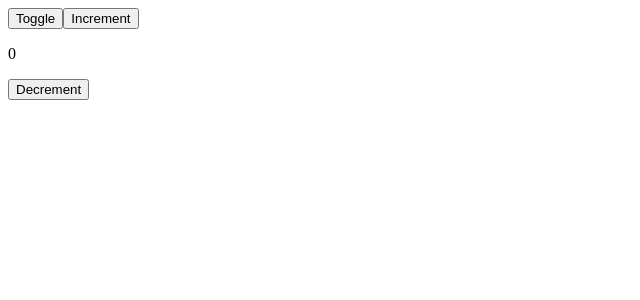
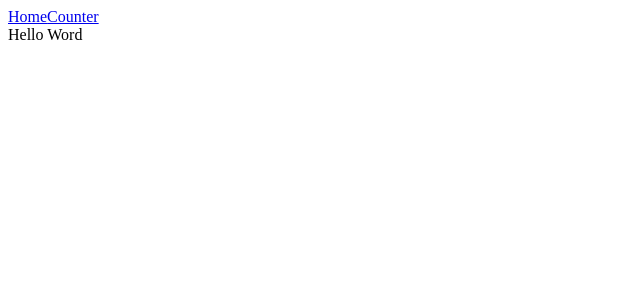
Before and after one commit to renalex1/nuxt3_ts, a Nuxt app: page / in a window 1280 px wide. Shown: the top 300 px of the page, without its empty margins (0-640 px from the left). Built offline with nearby package versions, Linux system fonts and the light colour scheme.

Commit message:
finish components part whit several mode "Lazy and ..."

```diff
--- a/app.vue
+++ b/app.vue
@@ -1,8 +1,15 @@
 <template lang="pug">
-button(@click="toggle") Toggle
-div(v-if="MyComponent === 'welcome'")
-  HomeWelcome
-Counter(v-else)
+a(href="#" @click="view('home')") Home
+a(href="#" @click="view('counter')") Counter
+//- HomeWelcome(v-if="page ==='home'")
+//- Counter(v-if="page ==='counter'")
+LazyHomeWelcome(v-if="page ==='home'")
+LazyCounter(v-if="page ==='counter'")
+
+//- button(@click="toggle") Toggle
+//- div(v-if="MyComponent === 'welcome'")
+//-   HomeWelcome
+//- Counter(v-else)
 //- HomeWelcome
 //button(@click="toggle") Toggle
 //component(:is="MyComponent")
@@ -15,9 +22,13 @@ Counter(v-else)
 </template>
 
 <script setup lang="ts">
+const page = ref('home')
+const view = (name: string) => page.value = name
+
+
 // const MyComponent = shallowRef(resolveComponent('Counter'))
 // const toggle = () => MyComponent.value = resolveComponent('HomeWelcome')
 
-const MyComponent = ref('counter')
-const toggle = () => MyComponent.value = 'welcome'
+// const MyComponent = ref('counter')
+// const toggle = () => MyComponent.value = 'welcome'
 </script>
```
